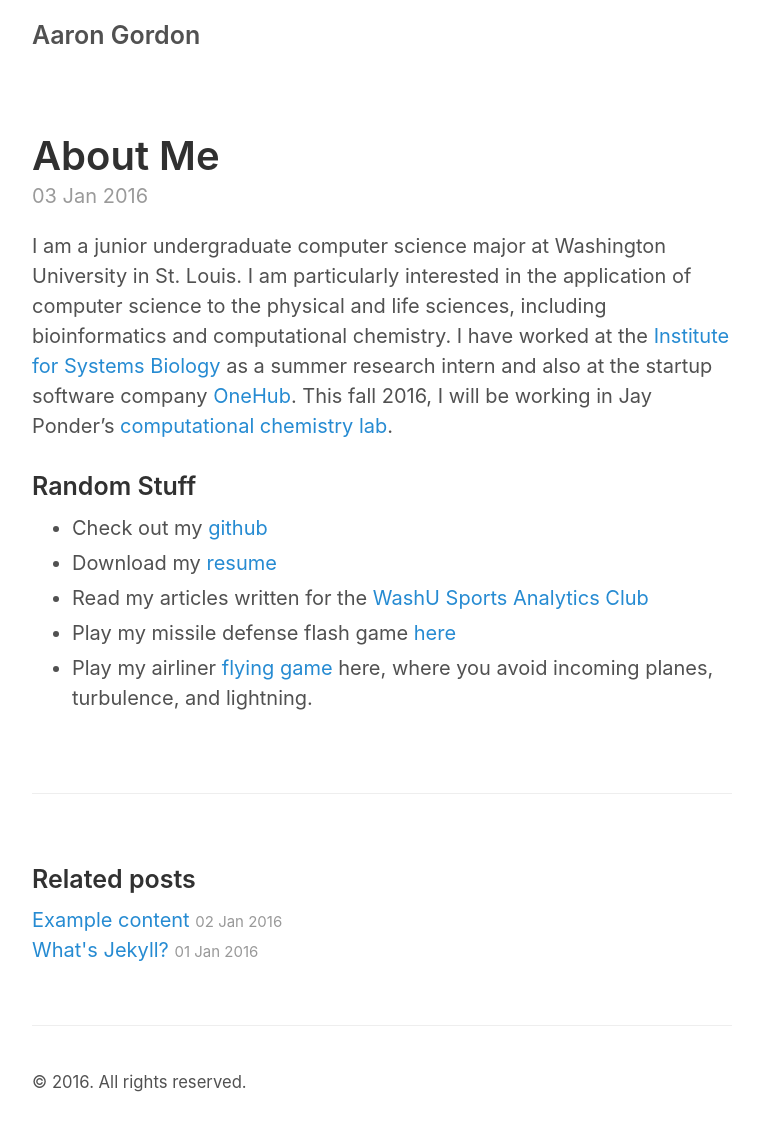
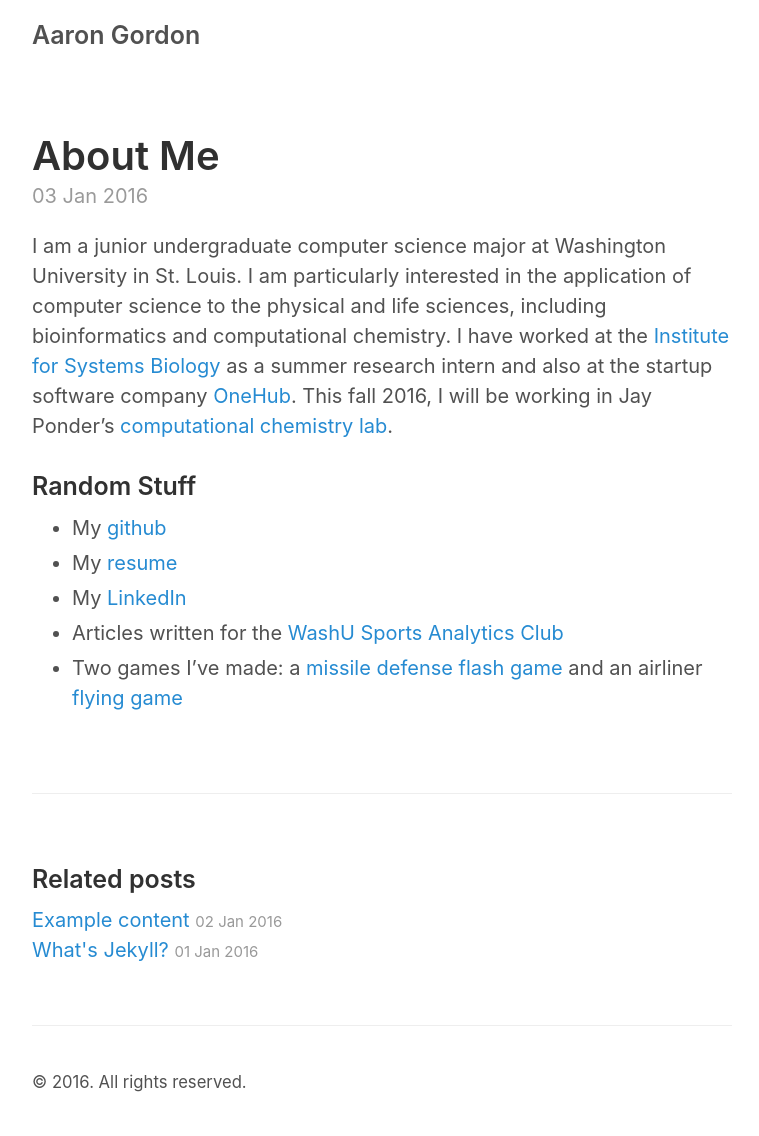
Before and after one commit to asgordon96/asgordon96.github.io, a Jekyll site: the page built from _posts/2016-01-03-about-me.md, in a window 1280 px wide. Shown: the whole page, without its empty margins (258-1017 px from the left). Built offline with Jekyll 4.4.1, drawn with Linux system fonts in a browser that asks for light colours.

Commit message:
Changed format of about page. Added link to LinkedIn page

```diff
--- a/_posts/2016-01-03-about-me.md
+++ b/_posts/2016-01-03-about-me.md
@@ -10,8 +10,9 @@ software company [OneHub](http://www.onehub.com). This fall 2016, I will be work
 [computational chemistry lab](http://dasher.wustl.edu/).
 
 ### Random Stuff ###
-- Check out my [github](http://www.github.com/asgordon96)
-- Download my [resume]({{ site.static_files[0].path }})
-- Read my articles written for the [WashU Sports Analytics Club](http://washusportsanalytics.weebly.com/aaron-gordon.html)
-- Play my missile defense flash game [here](http://www.kongregate.com/games/asgordon96/laser-defense)
-- Play my airliner [flying game](http://asgordon96.github.io/flying-game/) here, where you avoid incoming planes, turbulence, and lightning.
+- My [github](http://www.github.com/asgordon96)
+- My [resume]({{ site.static_files[0].path }})
+- My [LinkedIn](https://www.linkedin.com/in/aaron-gordon-93b1b6101)
+- Articles written for the [WashU Sports Analytics Club](http://washusportsanalytics.weebly.com/aaron-gordon.html)
+- Two games I've made: a [missile defense flash game](http://www.kongregate.com/games/asgordon96/laser-defense) and
+an airliner [flying game](http://asgordon96.github.io/flying-game/)
```
